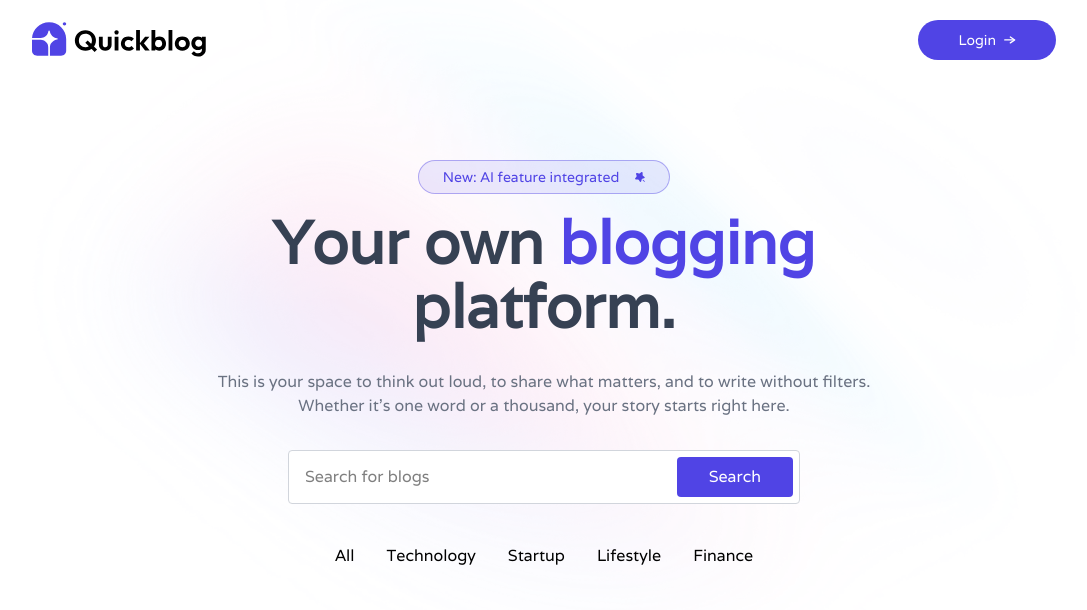
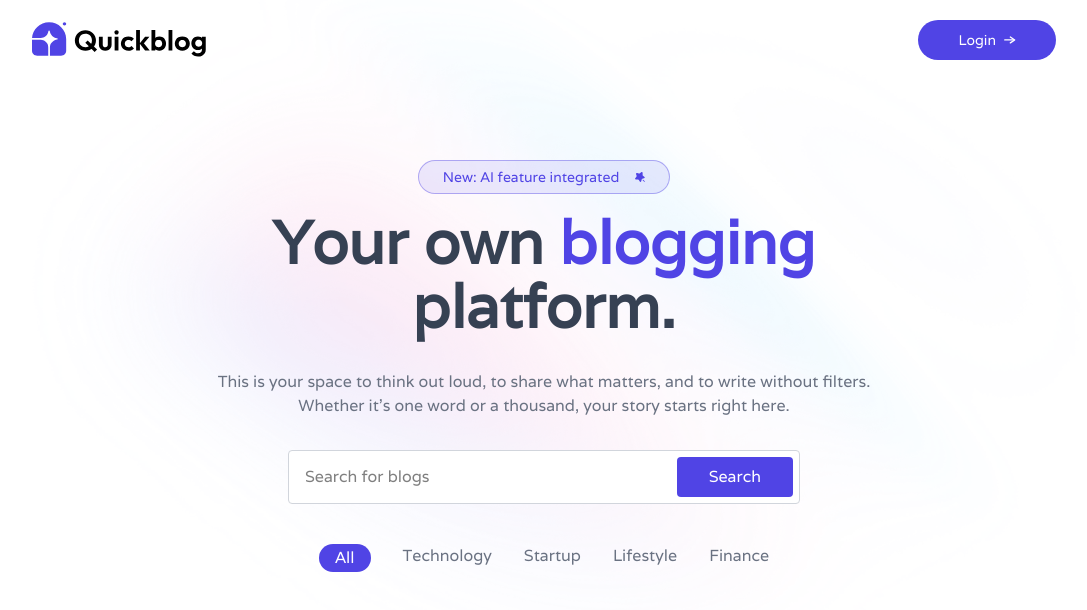
Before and after one commit to PraveenKumarM17/Practice_mern_projects, a React (Vite) app in the folder client/: page / in a window 1280 px wide. Shown: the top 610 px of the page, without its empty margins (96-1183 px from the left). Built offline with nearby package versions, Linux system fonts and the light colour scheme.

Commit message:
Edited the bloglist and added the transition to the bloglist.

```diff
--- a/client/package.json
+++ b/client/package.json
@@ -11,6 +11,7 @@
   },
   "dependencies": {
     "@tailwindcss/vite": "^4.1.11",
+    "motion": "^12.23.9",
     "react": "^19.1.0",
     "react-dom": "^19.1.0",
     "react-router-dom": "^7.7.1",
--- a/client/src/components/BlogList.jsx
+++ b/client/src/components/BlogList.jsx
@@ -1,14 +1,23 @@
-import React from 'react'
+import React, { useState } from 'react'
 import { blogCategories } from '../assets/assets'
+import { motion } from "motion/react"
 
 const BlogList = () => {
+
+    const [menu, setMenu] = useState("All")
+
   return (
     <div>
       <div className='flex justify-center gap-4 sm:gap-8 my-10 relative'>
         {blogCategories.map((item)=> (
             <div key={item} className='relative'>
-                <button>
+                <button onClick={()=>setMenu(item)}
+                className={`cursor-pointer text-gray-500 ${menu == item && 'text-white px-4 pt-0.5'}`}>
                     {item}
+                    {menu === item && (
+                        <motion.div layoutId='underline'
+                        transition={{type: 'spring', stiffness: 500, damping: 30}}
+                        className='absolute left-0 right-0 top-0 h-7 -z-1 bg-primary rounded-full'></motion.div>)}
                 </button>
             </div>
         ))}
```
Also changed, not shown: 1 other file (tests, documents, lock files or other folders).
